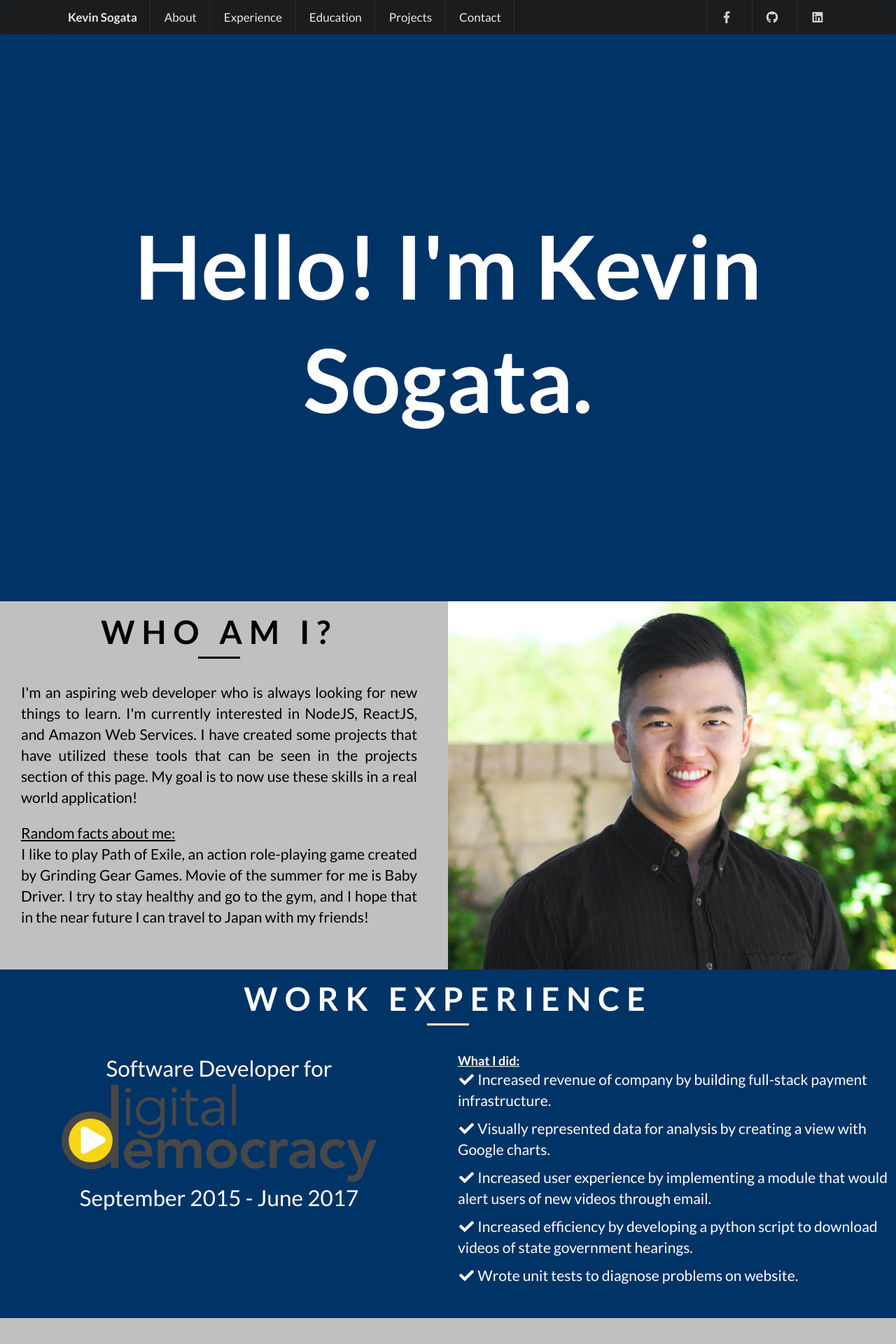
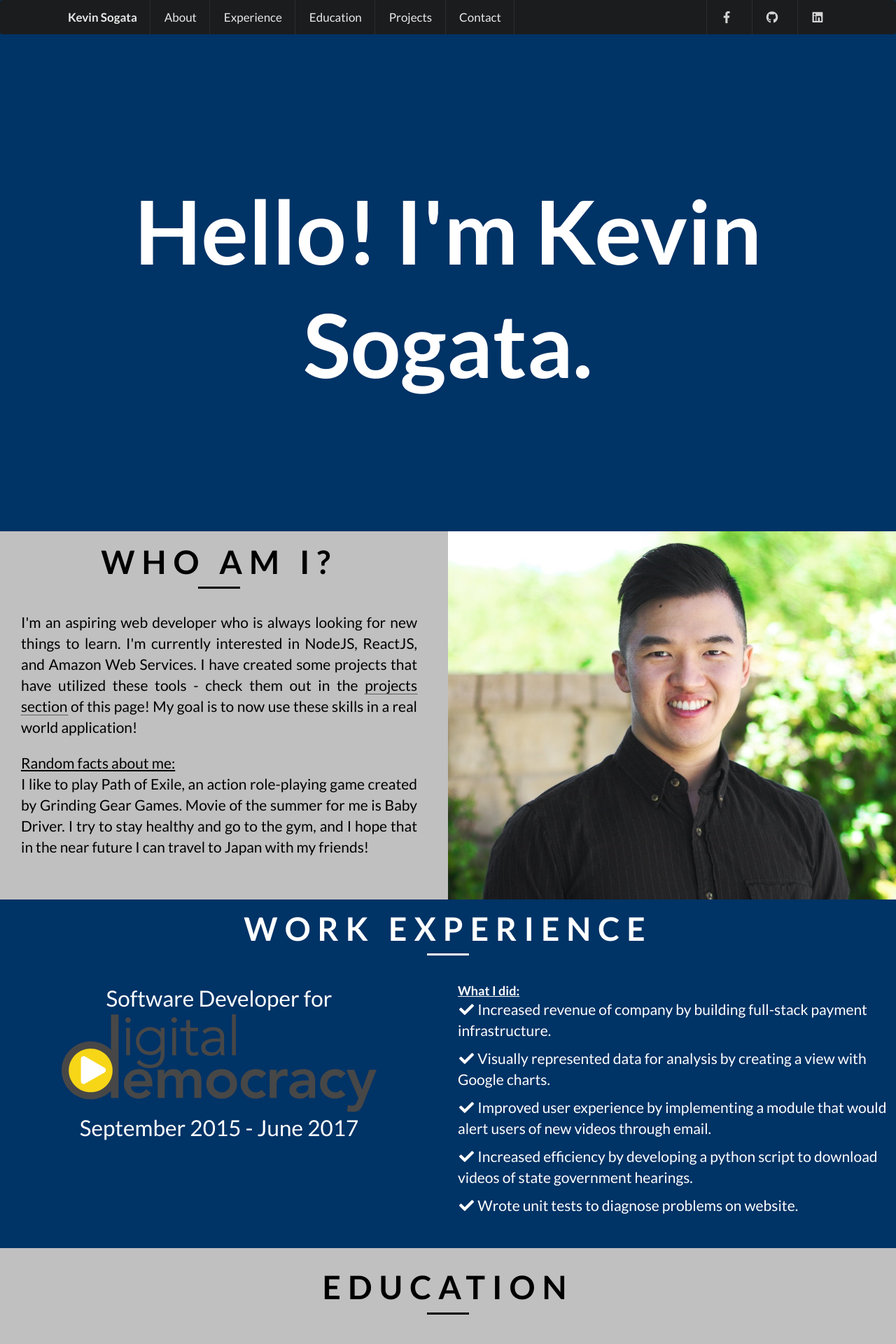
Before and after one commit to ksogata/ksogata.github.io, a Jekyll site: the page built from index.md, in a window 1280 px wide. Shown: the top 1920 px of the page at 70% size. Built offline with Jekyll 4.4.1, drawn with Linux system fonts in a browser that asks for light colours; nearby versions of some CDN libraries; some of the changed text lies outside the part shown.

Commit message:
better links, fixed some spelling and grammar, made cp logo smaller

```diff
--- a/_data/experience.yml
+++ b/_data/experience.yml
@@ -6,6 +6,6 @@
   description:
     - "Increased revenue of company by building full-stack payment infrastructure."
     - "Visually represented data for analysis by creating a view with Google charts."
-    - "Increased user experience by implementing a module that would alert users of new videos through email."
+    - "Improved user experience by implementing a module that would alert users of new videos through email."
     - "Increased efficiency by developing a python script to download videos of state government hearings."
     - "Wrote unit tests to diagnose problems on website."
--- a/_data/projects.yml
+++ b/_data/projects.yml
@@ -2,7 +2,7 @@
   link: https://github.com/ksogata/yelpcamp
   description: Full-stack web application loosely modeled after Yelp. It is hosted on Heroku at this
                <a href="https://pacific-dawn-88276.herokuapp.com" target="_blank">URL.</a> This site was
-               created using NodeJs, MongoDB, and ExpressJS. PassportJS was used for authentication of
+               created using NodeJS, MongoDB, and ExpressJS. PassportJS was used for authentication of
                users. Adheres to RESTful Routing practices.
 
 - title: Countdown Champ
--- a/_includes/about.html
+++ b/_includes/about.html
@@ -5,10 +5,9 @@
             <div id="about-paragraph">
                 <p>
                     I'm an aspiring web developer who is always looking for new things to learn.
-                    I'm currently interested in NodeJS, ReactJS, and Amazon Web Services. I have created
-                    some projects that have utilized these tools that can be seen in the projects
-                    section of this page. My goal is to now use these skills in a real world
-                    application!
+                    I'm currently interested in NodeJS, ReactJS, and Amazon Web Services. I have created some projects that have
+                    utilized these tools - check them out in the <a href=#projects>projects section</a> of this page!
+                    My goal is to now use these skills in a real world application!
                 </p>
                 <p>
                     <u>Random facts about me:</u><br>
--- a/_includes/school.html
+++ b/_includes/school.html
@@ -3,8 +3,8 @@
     {% for education in site.data.education %}
         <div class="education-content">
             <p class="qualification">{{ education.qualification }}</p>
-            <div id="school-logo">
-                <a href="{{ education.link }}" target="_blank"><img class="fade" src="{{ education.image }}"></a>
+            <div id="edu-logo">
+                <a href="{{ education.link }}" target="_blank">{{ education.image }}</a>
             </div>
             <p class="period">{{ education.period }}</p>
         </div>
--- a/_sass/_base.scss
+++ b/_sass/_base.scss
@@ -11,7 +11,7 @@
 }
 
 .ui.huge.header {
-    margin: 250px 0;
+    margin: 200px 0;
     // margin: 0 auto;
     text-align: center;
     font-size: 600%;
@@ -54,6 +54,16 @@
         max-width: 100%;
         height: auto;
         padding: 0;
+    }
+
+    a {
+        border-bottom: dotted 1px black;
+        color: black;
+        text-decoration: none;
+    }
+
+    a:hover {
+        border-bottom: solid 1px black;
     }
 }
 
@@ -131,6 +141,10 @@
         width: 450px;
         height: auto;
     }
+
+    #calpoly {
+        width: 268px;
+    }
 }
 
 .projects {
@@ -148,13 +162,13 @@
             text-align: justify;
 
             a {
-                border-bottom: dotted 1px black;
                 color: white;
                 text-decoration: none;
+                border-bottom: dotted 1px white;
             }
 
             a:hover {
-                border-bottom: solid 1px black;
+                border-bottom: solid 1px white;
             }
         }
 
@@ -249,14 +263,14 @@
     }
 
     .ui.form .field>label {
-            color: white;
+            color: black;
             text-transform: uppercase;
             letter-spacing: 2px;
     }
 
     a {
         border-bottom: dotted 1px black;
-        color: white;
+        color: black;
         text-decoration: none;
     }
 
```
Also changed, not shown: _data/education.yml (+4 -3 lines).
